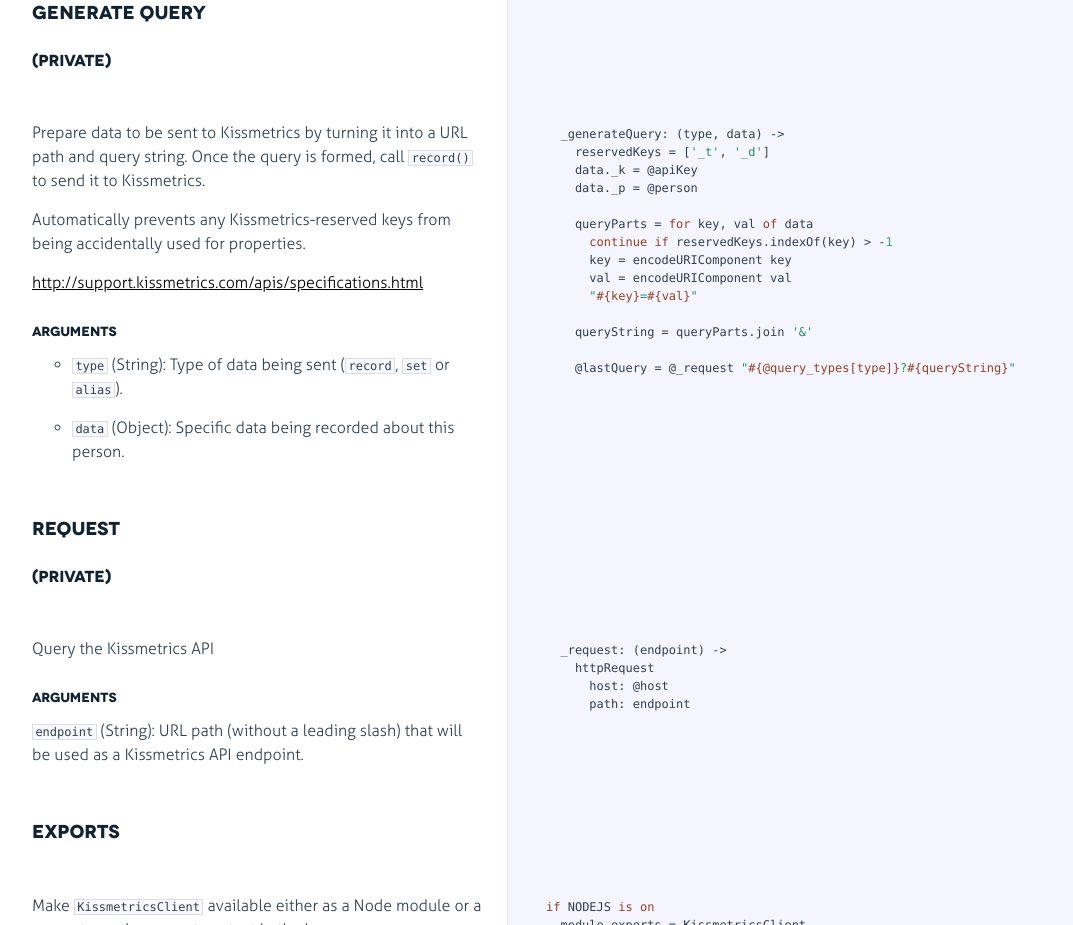
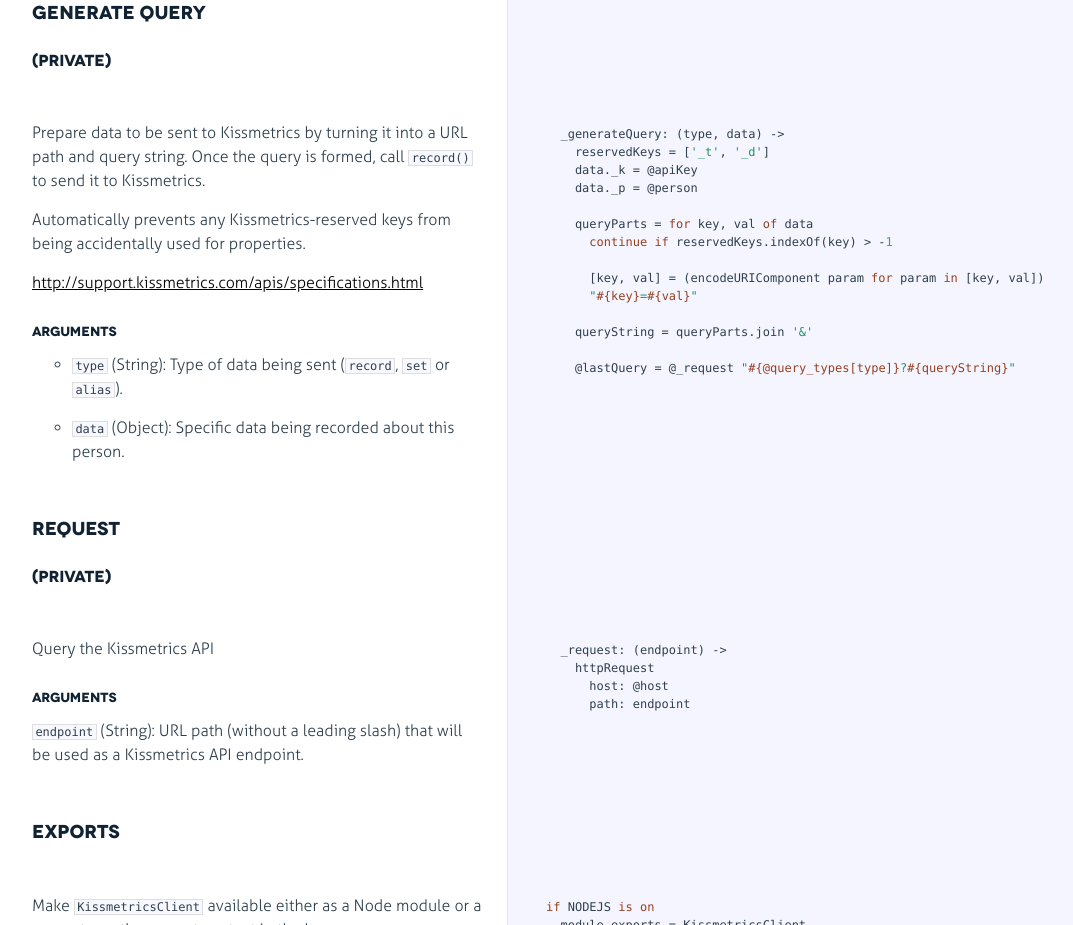
Before and after one commit to evansolomon/kissmetrics-js, a plain HTML site: page index.html in a window 1280 px wide. Shown: the part 2660-3585 px from the top of the page, without its empty margins (18-1091 px from the left). Drawn offline with Linux system fonts and the light colour scheme.

Commit message:
Updating docs

```diff
--- a/index.html
+++ b/index.html
@@ -359,8 +359,8 @@
 
     queryParts = <span class="keyword">for</span> key, val <span class="keyword">of</span> data
       <span class="keyword">continue</span> <span class="keyword">if</span> reservedKeys.indexOf(key) &gt; -<span class="number">1</span>
-      key = encodeURIComponent key
-      val = encodeURIComponent val
+
+      [key, val] = (encodeURIComponent param <span class="keyword">for</span> param <span class="keyword">in</span> [key, val])
       <span class="string">"<span class="subst">#{key}</span>=<span class="subst">#{val}</span>"</span>
 
     queryString = queryParts.join <span class="string">'&amp;'</span>
```
Also changed, not shown: kissmetrics.html (+2 -2 lines).
